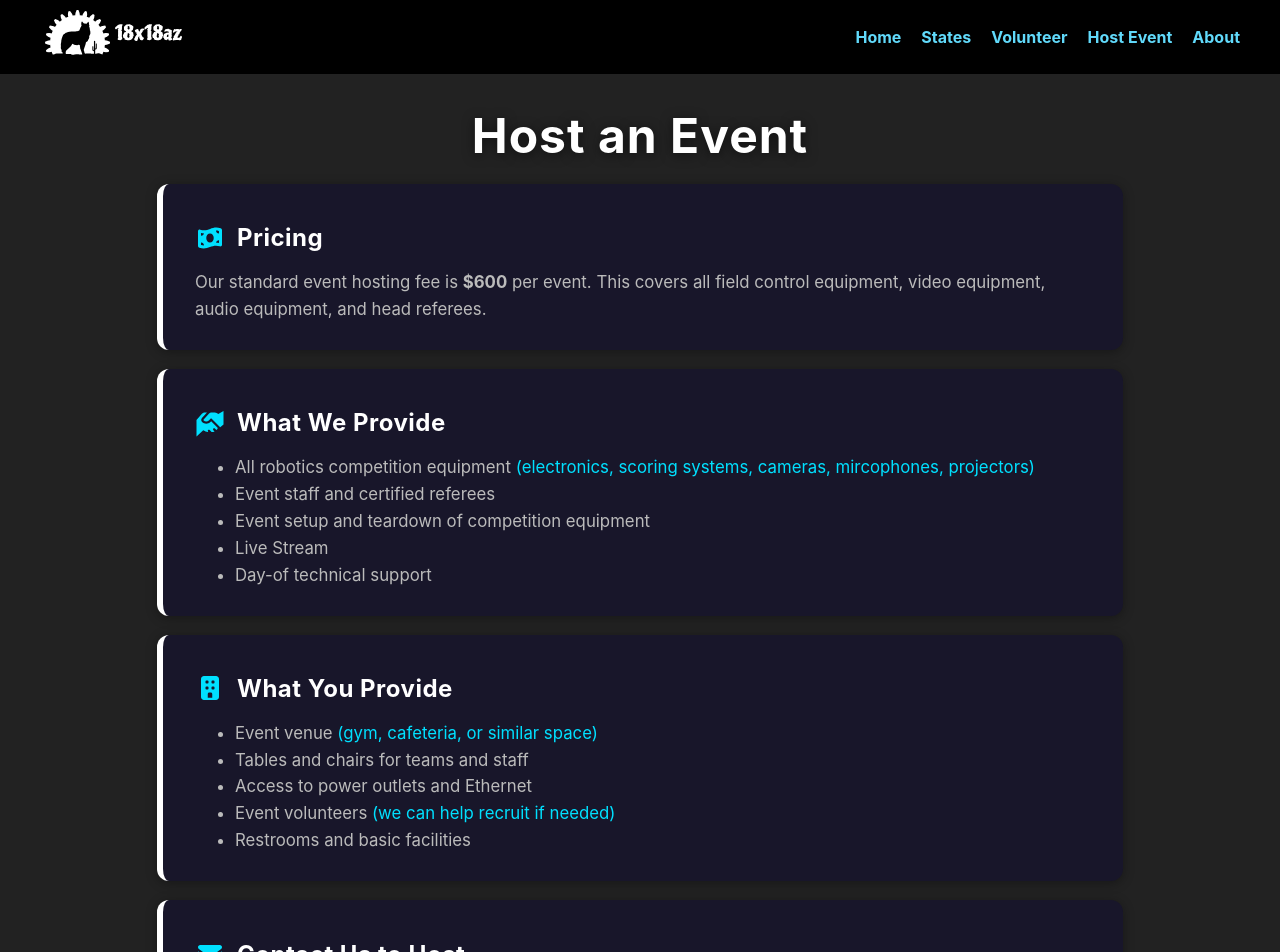
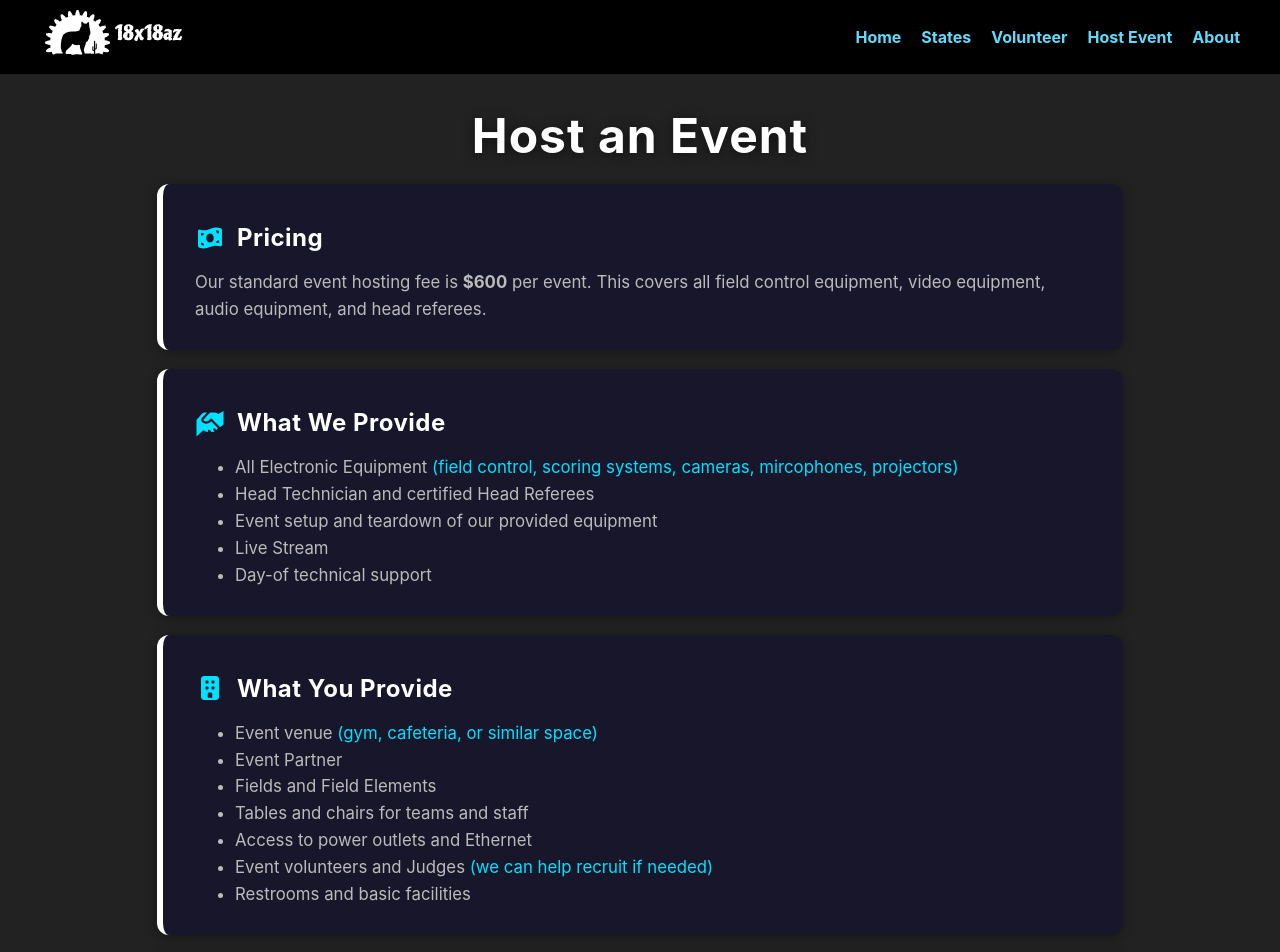
Before and after one commit to 18x18az/18x18az.github.io, a React (Create React App) app: page /hostevent in a window 1280 px wide. Shown: the top 952 px of the page. Built offline with nearby package versions, Linux system fonts and the light colour scheme.

Commit message:
Changed the wording of what we provided and what they provided.

```diff
--- a/src/componets/HostEventPage/HostEventPage.tsx
+++ b/src/componets/HostEventPage/HostEventPage.tsx
@@ -24,9 +24,9 @@ const HostEventPage = () => {
           <FontAwesomeIcon icon={faHandsHelping} style={{ color: '#00e0ff' }} /> What We Provide
         </h2>
         <ul className={styles.sectionText}>
-          <li>All robotics competition equipment <span style={{ color: '#00e0ff' }}>(electronics, scoring systems, cameras, mircophones, projectors)</span></li>
-          <li>Event staff and certified referees</li>
-          <li>Event setup and teardown of competition equipment</li>
+          <li>All Electronic Equipment <span style={{ color: '#00e0ff' }}>(field control, scoring systems, cameras, mircophones, projectors)</span></li>
+          <li>Head Technician and certified Head Referees</li>
+          <li>Event setup and teardown of our provided equipment</li>
           <li>Live Stream</li>
           <li>Day-of technical support</li>
         </ul>
@@ -38,9 +38,11 @@ const HostEventPage = () => {
         </h2>
         <ul className={styles.sectionText}>
           <li>Event venue <span style={{ color: '#00e0ff' }}>(gym, cafeteria, or similar space)</span></li>
+          <li>Event Partner</li>
+          <li>Fields and Field Elements</li>
           <li>Tables and chairs for teams and staff</li>
           <li>Access to power outlets and Ethernet</li>
-          <li>Event volunteers <Link className={styles.link} to="/volunteer">(we can help recruit if needed)</Link></li>
+          <li>Event volunteers and Judges <Link className={styles.link} to="/volunteer">(we can help recruit if needed)</Link></li>
           <li>Restrooms and basic facilities</li>
         </ul>
       </div>
```
